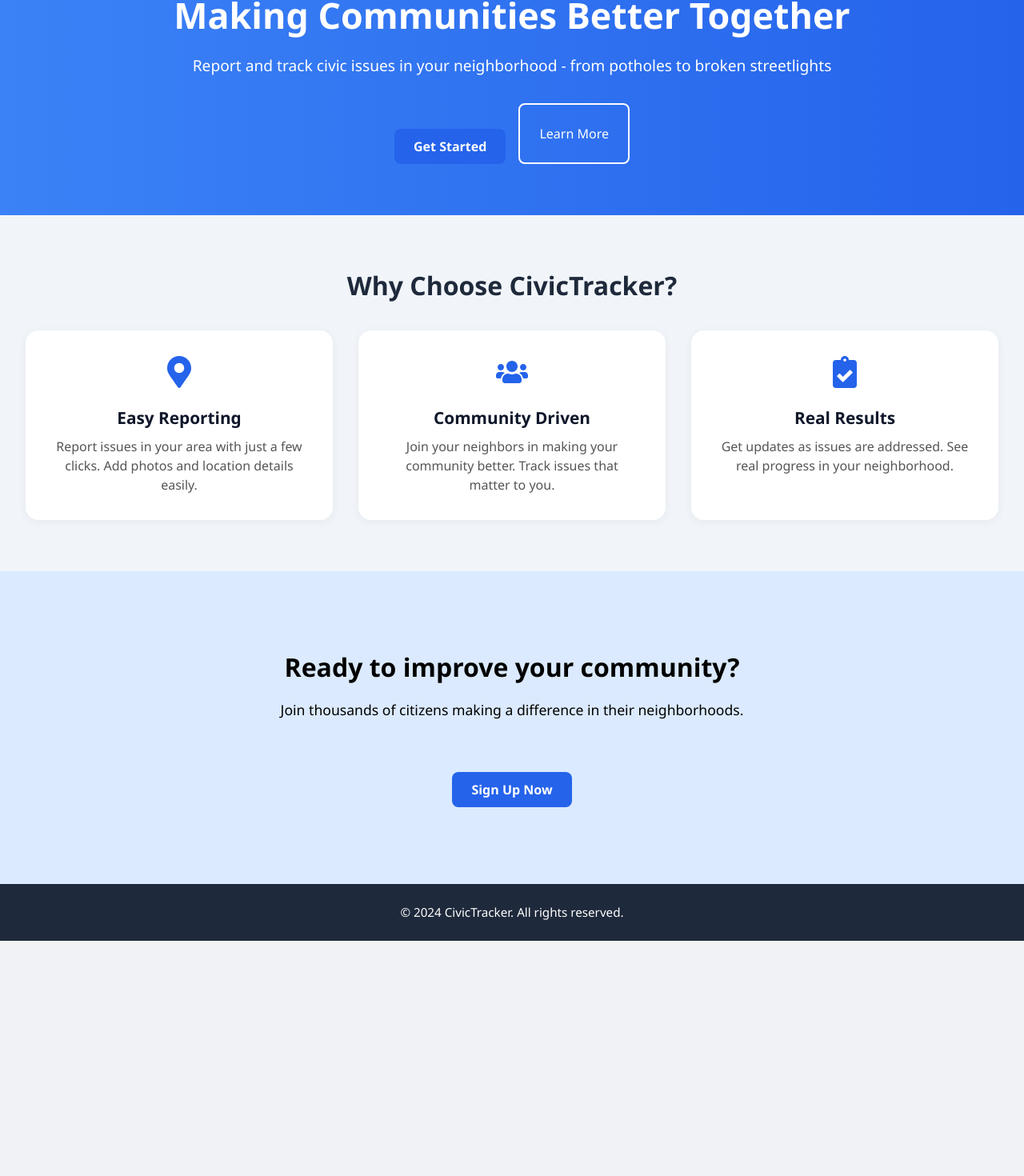
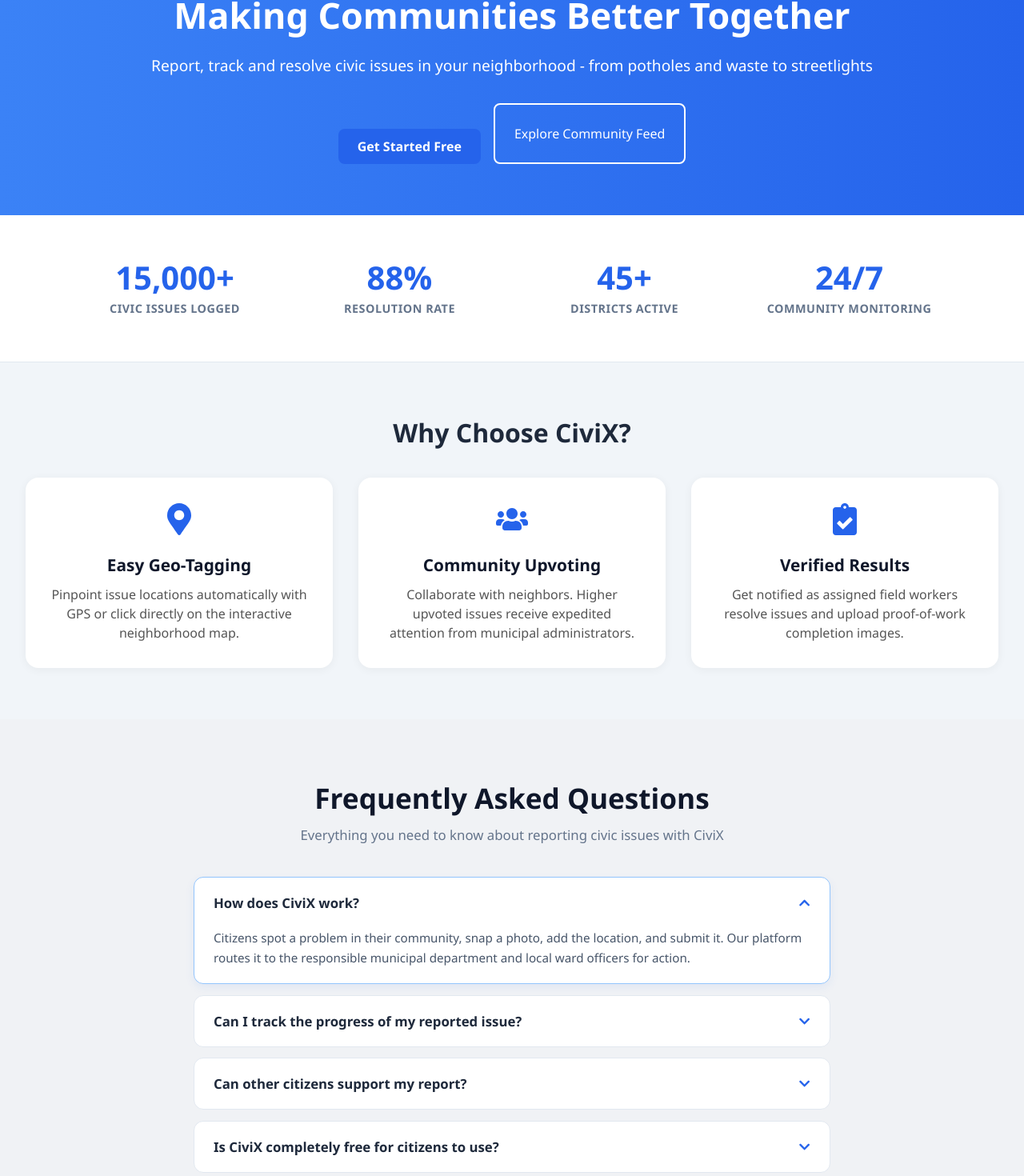
Before and after one commit to lokeshkankarwal/Civix, a React (Create React App) app in the folder frontend/: page / in a window 1280 px wide. Shown: the part 196-1666 px from the top of the page at 80% size. Before the commit the page ends 1372 px from the top, so only its background shows below. Built offline with nearby package versions, Linux system fonts and the light colour scheme; no server answers; the HTML template or start-up script is replaced by a standard one.

Commit message:
feat(ui): add interactive FAQ accordion, live civic metrics and updated branding on landing page

```diff
--- a/frontend/src/components/Home1/Landing.css
+++ b/frontend/src/components/Home1/Landing.css
@@ -185,6 +185,122 @@
   color: black;
 }
 
+/* Stats Showcase */
+.landing-stats-section {
+  background: #ffffff;
+  padding: 2.5rem 2rem;
+  border-bottom: 1px solid #e2e8f0;
+}
+
+.landing-stats-grid {
+  max-width: 1100px;
+  margin: 0 auto;
+  display: grid;
+  grid-template-columns: repeat(auto-fit, minmax(200px, 1fr));
+  gap: 1.5rem;
+  text-align: center;
+}
+
+.stat-card {
+  display: flex;
+  flex-direction: column;
+  padding: 1rem;
+}
+
+.stat-val {
+  font-size: 2.5rem;
+  font-weight: 800;
+  color: #2563eb;
+  line-height: 1.1;
+  margin-bottom: 0.35rem;
+}
+
+.stat-lbl {
+  font-size: 0.9rem;
+  color: #64748b;
+  font-weight: 600;
+  text-transform: uppercase;
+  letter-spacing: 0.5px;
+}
+
+/* FAQ Section */
+.landing-faq-section {
+  padding: 4.5rem 2rem;
+  max-width: 860px;
+  margin: 0 auto;
+}
+
+.landing-faq-section h2 {
+  font-size: 2.2rem;
+  text-align: center;
+  color: #0f172a;
+  margin-bottom: 0.5rem;
+}
+
+.faq-subtitle {
+  text-align: center;
+  color: #64748b;
+  font-size: 1.05rem;
+  margin-bottom: 2.5rem;
+}
+
+.faq-accordion {
+  display: flex;
+  flex-direction: column;
+  gap: 0.85rem;
+}
+
+.faq-item {
+  background: #ffffff;
+  border: 1px solid #e2e8f0;
+  border-radius: 12px;
+  overflow: hidden;
+  transition: all 0.2s ease;
+}
+
+.faq-item.open {
+  border-color: #93c5fd;
+  box-shadow: 0 4px 12px rgba(37, 99, 235, 0.08);
+}
+
+.faq-question-btn {
+  width: 100%;
+  display: flex;
+  justify-content: space-between;
+  align-items: center;
+  padding: 1.25rem 1.5rem;
+  background: none;
+  border: none;
+  font-size: 1.05rem;
+  font-weight: 700;
+  color: #1e293b;
+  text-align: left;
+  cursor: pointer;
+  transition: color 0.15s ease;
+}
+
+.faq-question-btn:hover {
+  color: #2563eb;
+}
+
+.faq-chevron {
+  color: #2563eb;
+  font-size: 0.95rem;
+  flex-shrink: 0;
+}
+
+.faq-answer-pane {
+  padding: 0 1.5rem 1.25rem 1.5rem;
+  animation: fadeIn 0.2s ease-out;
+}
+
+.faq-answer-pane p {
+  color: #475569;
+  line-height: 1.6;
+  font-size: 0.95rem;
+  margin: 0;
+}
+
 /* Responsive Adjustments */
 @media (max-width: 768px) {
   .hero h1 {
@@ -204,4 +320,8 @@
     font-size: 0.9rem;
     padding: 0.5rem 1rem;
   }
+
+  .landing-stats-grid {
+    grid-template-columns: repeat(2, 1fr);
+  }
 }
--- a/frontend/src/components/Home1/Landing.jsx
+++ b/frontend/src/components/Home1/Landing.jsx
@@ -1,14 +1,48 @@
-import React from 'react';
-import { useNavigate } from 'react-router-dom';
-import  { useEffect } from "react";
-import { FaMapMarkerAlt, FaUsers, FaClipboardCheck } from 'react-icons/fa';
-import './Landing.css';
+import React, { useState, useEffect } from "react";
+import { useNavigate } from "react-router-dom";
+import {
+  FaMapMarkerAlt,
+  FaUsers,
+  FaClipboardCheck,
+  FaChevronDown,
+  FaChevronUp,
+  FaShieldAlt,
+  FaComments,
+} from "react-icons/fa";
+import "./Landing.css";
+
+const FAQS = [
+  {
+    q: "How does CiviX work?",
+    a: "Citizens spot a problem in their community, snap a photo, add the location, and submit it. Our platform routes it to the responsible municipal department and local ward officers for action.",
+  },
+  {
+    q: "Can I track the progress of my reported issue?",
+    a: "Yes! Every issue has a live Resolution Stepper that tracks the status from 'Reported' to 'Acknowledged', 'In Progress', and 'Resolved' with real-time updates.",
+  },
+  {
+    q: "Can other citizens support my report?",
+    a: "Absolutely. Other neighbors can upvote your issue to increase its priority and add comments or additional photographic evidence.",
+  },
+  {
+    q: "Is CiviX completely free for citizens to use?",
+    a: "Yes, CiviX is 100% free for all residents to report and track civic issues in their neighborhoods.",
+  },
+];
+
+const STATS = [
+  { value: "15,000+", label: "Civic Issues Logged" },
+  { value: "88%", label: "Resolution Rate" },
+  { value: "45+", label: "Districts Active" },
+  { value: "24/7", label: "Community Monitoring" },
+];
 
 const Landing = () => {
   const navigate = useNavigate();
+  const [openFaqIndex, setOpenFaqIndex] = useState(0);
 
-  const token = localStorage.getItem('token');
-  const user = JSON.parse(localStorage.getItem('user'));
+  const token = localStorage.getItem("token");
+  const user = JSON.parse(localStorage.getItem("user") || "null");
 
   useEffect(() => {
     if (token && user) {
@@ -16,57 +50,125 @@
     }
   }, [token, user, navigate]);
 
+  const toggleFaq = (index) => {
+    setOpenFaqIndex((prev) => (prev === index ? -1 : index));
+  };
 
   return (
-    <div className="landing-container">
+    <div className="landing-container" data-testid="landing-page">
       <nav className="landing-nav">
-        <div className="logo">CiviX</div>
+        <div className="logo" onClick={() => navigate("/")}>CiviX</div>
         <div className="nav-buttons">
-          <button onClick={() => navigate('/login')} className="btn-secondary">Login</button>
-          <button onClick={() => navigate('/register')} className="btn-primary">Sign Up</button>
+          <button onClick={() => navigate("/login")} className="btn-secondary">
+            Login
+          </button>
+          <button onClick={() => navigate("/register")} className="btn-primary">
+            Sign Up
+          </button>
         </div>
       </nav>
 
       <main>
+        {/* Hero Section */}
         <section className="hero">
           <h1>Making Communities Better Together</h1>
-          <p>Report and track civic issues in your neighborhood - from potholes to broken streetlights</p>
+          <p>
+            Report, track and resolve civic issues in your neighborhood - from potholes and waste to streetlights
+          </p>
           <div className="hero-buttons">
-            <button onClick={() => navigate('/register')} className="btn-primary">Get Started</button>
-            <button onClick={() => navigate('/about')} className="btn-outline">Learn More</button>
+            <button onClick={() => navigate("/register")} className="btn-primary">
+              Get Started Free
+            </button>
+            <button onClick={() => navigate("/dashboard")} className="btn-outline">
+              Explore Community Feed
+            </button>
           </div>
         </section>
 
+        {/* Stats Showcase */}
+        <section className="landing-stats-section">
+          <div className="landing-stats-grid">
+            {STATS.map((stat, i) => (
+              <div key={i} className="stat-card">
+                <span className="stat-val">{stat.value}</span>
+                <span className="stat-lbl">{stat.label}</span>
+              </div>
+            ))}
+          </div>
+        </section>
+
+        {/* Features Section */}
         <section className="features">
-          <h2>Why Choose CivicTracker?</h2>
+          <h2>Why Choose CiviX?</h2>
           <div className="features-grid">
             <div className="feature-card">
               <FaMapMarkerAlt className="feature-icon" />
-              <h3>Easy Reporting</h3>
-              <p>Report issues in your area with just a few clicks. Add photos and location details easily.</p>
+              <h3>Easy Geo-Tagging</h3>
+              <p>
+                Pinpoint issue locations automatically with GPS or click directly on the interactive neighborhood map.
+              </p>
             </div>
             <div className="feature-card">
               <FaUsers className="feature-icon" />
-              <h3>Community Driven</h3>
-              <p>Join your neighbors in making your community better. Track issues that matter to you.</p>
+              <h3>Community Upvoting</h3>
+              <p>
+                Collaborate with neighbors. Higher upvoted issues receive expedited attention from municipal administrators.
+              </p>
             </div>
             <div className="feature-card">
               <FaClipboardCheck className="feature-icon" />
-              <h3>Real Results</h3>
-              <p>Get updates as issues are addressed. See real progress in your neighborhood.</p>
+              <h3>Verified Results</h3>
+              <p>
+                Get notified as assigned field workers resolve issues and upload proof-of-work completion images.
+              </p>
             </div>
           </div>
         </section>
 
+        {/* Interactive FAQ Accordion */}
+        <section className="landing-faq-section">
+          <h2>Frequently Asked Questions</h2>
+          <p className="faq-subtitle">Everything you need to know about reporting civic issues with CiviX</p>
+          <div className="faq-accordion" data-testid="faq-accordion">
+            {FAQS.map((faq, idx) => {
+              const isOpen = openFaqIndex === idx;
+              return (
+                <div key={idx} className={`faq-item ${isOpen ? "open" : ""}`}>
+                  <button
+                    type="button"
+                    className="faq-question-btn"
+                    onClick={() => toggleFaq(idx)}
+                    aria-expanded={isOpen}
+                    data-testid={`faq-toggle-${idx}`}
+                  >
+                    <span>{faq.q}</span>
+                    {isOpen ? <FaChevronUp className="faq-chevron" /> : <FaChevronDown className="faq-chevron" />}
+                  </button>
+                  {isOpen && (
+                    <div className="faq-answer-pane">
+                      <p>{faq.a}</p>
+                    </div>
+                  )}
+                </div>
+              );
+            })}
+          </div>
+        </section>
+
+        {/* CTA Section */}
         <section className="cta">
-          <h2 className='footer-heading'>Ready to improve your community?</h2>
-          <p className="footer-heading">Join thousands of citizens making a difference in their neighborhoods.</p>
-          <button onClick={() => navigate('/register')} className="btn-primary">Sign Up Now</button>
+          <h2 className="footer-heading">Ready to improve your neighborhood?</h2>
+          <p className="footer-heading">
+            Join thousands of active citizens making a real difference in their community today.
+          </p>
+          <button onClick={() => navigate("/register")} className="btn-primary cta-btn">
+            Sign Up Now - It's Free
+          </button>
         </section>
       </main>
 
       <footer className="landing-footer">
-        <p>© 2024 CivicTracker. All rights reserved.</p>
+        <p>© 2026 CiviX. All rights reserved. Empowering Civic Action.</p>
       </footer>
     </div>
   );
```
